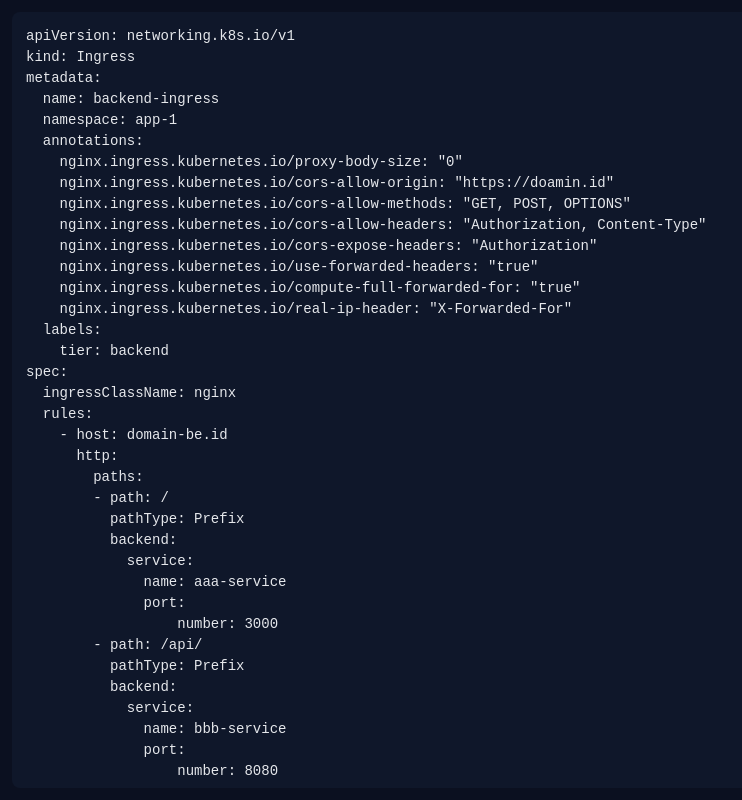
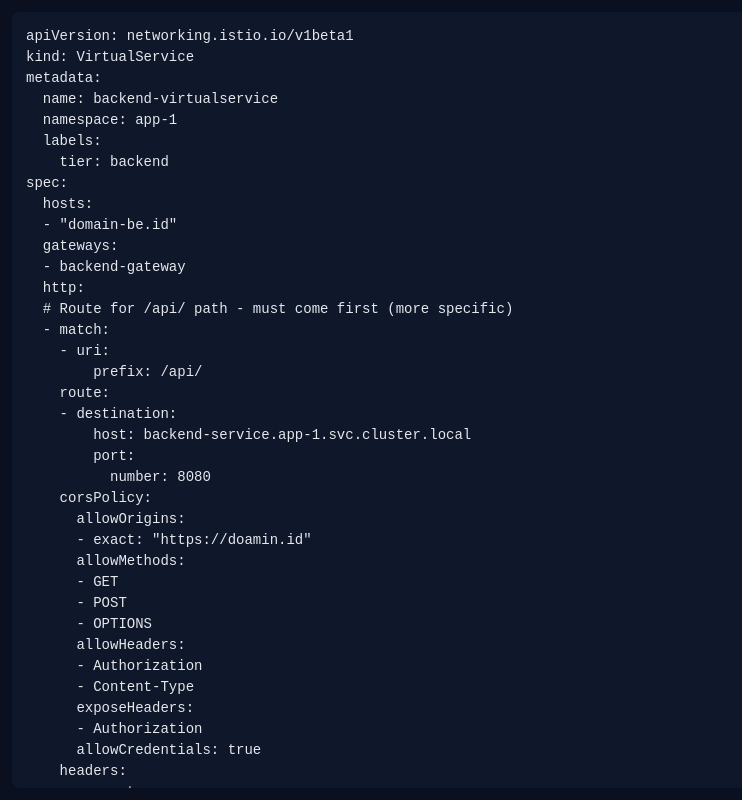
Before and after one commit to fsatrion/embeded, a plain HTML site: page index.html in a window 1280 px wide. Shown: the whole page, without its empty margins (0-742 px from the left). Drawn offline with Linux system fonts and the light colour scheme.

Commit message:
update index

```diff
--- a/index.html
+++ b/index.html
@@ -53,42 +53,74 @@
 <body>
   <div class="wrapper">
     <pre>
-apiVersion: networking.k8s.io/v1
-kind: Ingress
+apiVersion: networking.istio.io/v1beta1
+kind: VirtualService
 metadata:
-  name: backend-ingress
+  name: backend-virtualservice
   namespace: app-1
-  annotations:
-    nginx.ingress.kubernetes.io/proxy-body-size: "0"
-    nginx.ingress.kubernetes.io/cors-allow-origin: "https://doamin.id"
-    nginx.ingress.kubernetes.io/cors-allow-methods: "GET, POST, OPTIONS"
-    nginx.ingress.kubernetes.io/cors-allow-headers: "Authorization, Content-Type"
-    nginx.ingress.kubernetes.io/cors-expose-headers: "Authorization"
-    nginx.ingress.kubernetes.io/use-forwarded-headers: "true"
-    nginx.ingress.kubernetes.io/compute-full-forwarded-for: "true"
-    nginx.ingress.kubernetes.io/real-ip-header: "X-Forwarded-For"
   labels:
     tier: backend
 spec:
-  ingressClassName: nginx
-  rules:
-    - host: domain-be.id
-      http:
-        paths:
-        - path: /
-          pathType: Prefix
-          backend:
-            service:
-              name: aaa-service
-              port:
-                  number: 3000
-        - path: /api/
-          pathType: Prefix
-          backend:
-            service:
-              name: bbb-service
-              port:
-                  number: 8080
+  hosts:
+  - "domain-be.id"
+  gateways:
+  - backend-gateway
+  http:
+  # Route for /api/ path - must come first (more specific)
+  - match:
+    - uri:
+        prefix: /api/
+    route:
+    - destination:
+        host: backend-service.app-1.svc.cluster.local
+        port:
+          number: 8080
+    corsPolicy:
+      allowOrigins:
+      - exact: "https://doamin.id"
+      allowMethods:
+      - GET
+      - POST
+      - OPTIONS
+      allowHeaders:
+      - Authorization
+      - Content-Type
+      exposeHeaders:
+      - Authorization
+      allowCredentials: true
+    headers:
+      request:
+        set:
+          X-Forwarded-For: "%DOWNSTREAM_REMOTE_ADDRESS%"
+    timeout: 0s  # Equivalent to proxy-body-size: "0" (no timeout)
+
+  # Route for / path - must come after more specific paths
+  - match:
+    - uri:
+        prefix: /
+    route:
+    - destination:
+        host: aaa-service.app-1.svc.cluster.local
+        port:
+          number: 3000
+    corsPolicy:
+      allowOrigins:
+      - exact: "https://doamin.id"
+      allowMethods:
+      - GET
+      - POST
+      - OPTIONS
+      allowHeaders:
+      - Authorization
+      - Content-Type
+      exposeHeaders:
+      - Authorization
+      allowCredentials: true
+    headers:
+      request:
+        set:
+          X-Forwarded-For: "%DOWNSTREAM_REMOTE_ADDRESS%"
+    timeout: 0s
     </pre>
   </div>
 </body>
```
